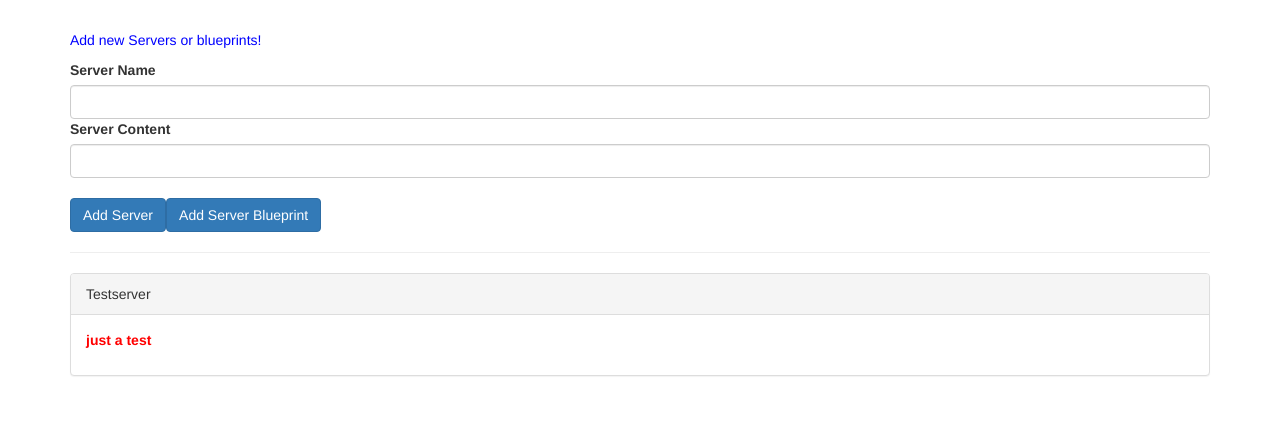
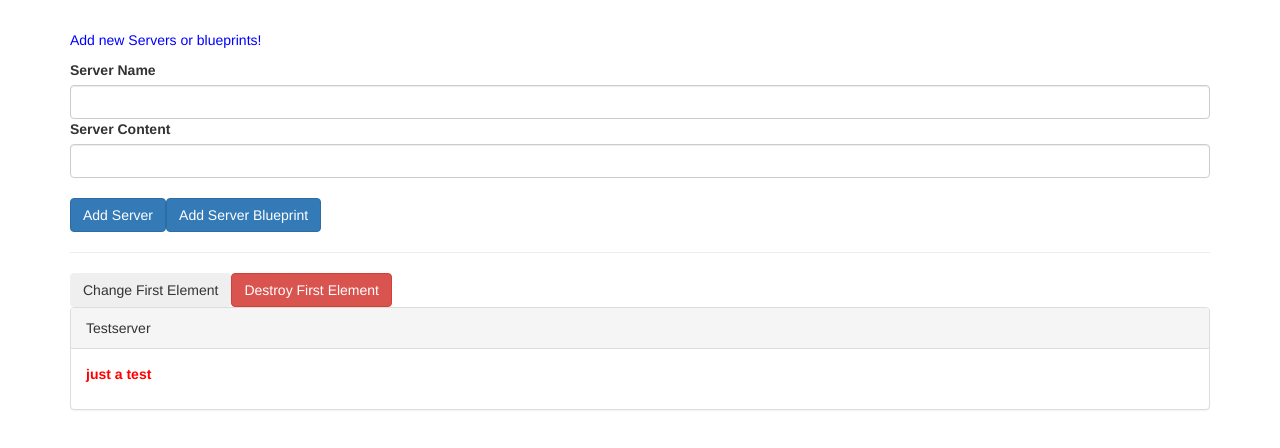
Before and after one commit to brunorrr/curso_angular, an Angular app in the folder cmp-databinding/: page / in a window 1280 px wide. Shown: the top 448 px of the page. Built offline with nearby package versions, Linux system fonts and the light colour scheme.

Commit message:
Create a call for all events of Element lifecycle

```diff
--- a/cmp-databinding/src/app/app.component.html
+++ b/cmp-databinding/src/app/app.component.html
@@ -4,6 +4,8 @@
   <hr>
   <div class="row">
     <div class="col-xs-12">
+      <button class="btn btn-alert" (click)="onChangeFirstElement()" >Change First Element</button>
+      <button class="btn btn-danger" (click)="onDestroyFirstElement()" >Destroy First Element</button>
       <app-server-element *ngFor="let serverElement of serverElements"
           [srvElement]="serverElement">
         <!-- Passing the element content to app-server-element -->
--- a/cmp-databinding/src/app/app.component.ts
+++ b/cmp-databinding/src/app/app.component.ts
@@ -25,4 +25,13 @@ export class AppComponent {
     });
   }
 
+  onChangeFirstElement(){
+    this.serverElements[0].name ='Name Changed';
+  }
+
+  onDestroyFirstElement(){
+    if( this.serverElements.length > 0)
+      this.serverElements.splice(0, 1);
+  }
+
 }
--- a/cmp-databinding/src/app/server-element/server-element.component.ts
+++ b/cmp-databinding/src/app/server-element/server-element.component.ts
@@ -1,4 +1,4 @@
-import { Component, OnInit, Input, ViewEncapsulation } from '@angular/core';
+import { Component, OnInit, Input, ViewEncapsulation, OnChanges, SimpleChanges, DoCheck, AfterContentInit, AfterContentChecked, AfterViewInit, AfterViewChecked, OnDestroy } from '@angular/core';
 
 @Component({
   selector: 'app-server-element',
@@ -11,16 +11,50 @@ import { Component, OnInit, Input, ViewEncapsulation } from '@angular/core';
   */
   encapsulation: ViewEncapsulation.None
 })
-export class ServerElementComponent implements OnInit {
+export class ServerElementComponent implements
+    OnInit, OnChanges, DoCheck, AfterContentInit, AfterContentChecked,
+    AfterViewInit, AfterViewChecked, OnDestroy {
   /*
     Defining an alias for the property 'element',
     now 'element' is known 'srvElement' outside of server-element
   */
   @Input('srvElement') element: { type: string, name: string, content: string };
 
-  constructor() { }
+  constructor() {
+    console.log('Constructor has been called.')
+  }
+
+  ngOnChanges( changes: SimpleChanges ){
+    console.log('ngOnChanges has been called');
+    console.log(changes);
+  }
 
   ngOnInit() {
+    console.log('ngOnInit has been called.');
+  }
+
+  ngDoCheck(){
+    console.log('ngDoCheck has been called.');
+  }
+
+  ngAfterContentInit(){
+    console.log('ngAfterContentInit has been called.');
+  }
+
+  ngAfterContentChecked(){
+    console.log('ngAfterContentChecked has been called.');
+  }
+
+  ngAfterViewInit(){
+    console.log('ngAfterViewInit has been called.');
+  }
+
+  ngAfterViewChecked(){
+    console.log('ngAfterViewChecked has been called.');
+  }
+
+  ngOnDestroy(){
+    console.log('ngOnDestoy has been called');
   }
 
 }
```
